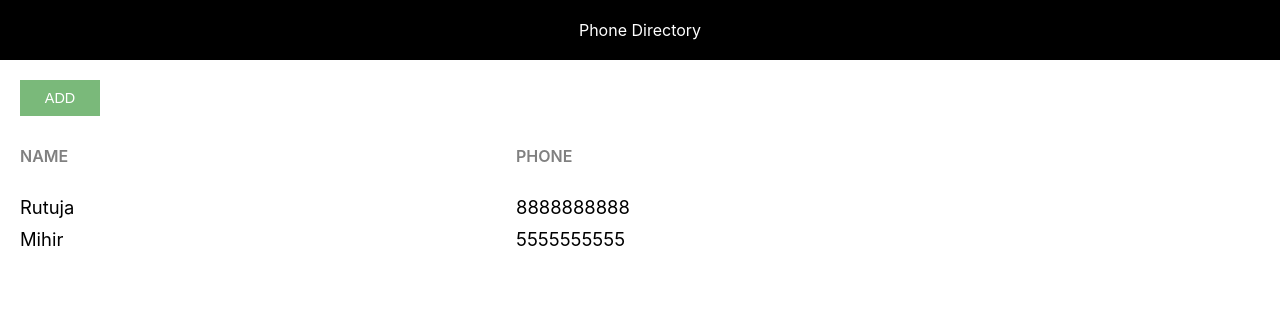
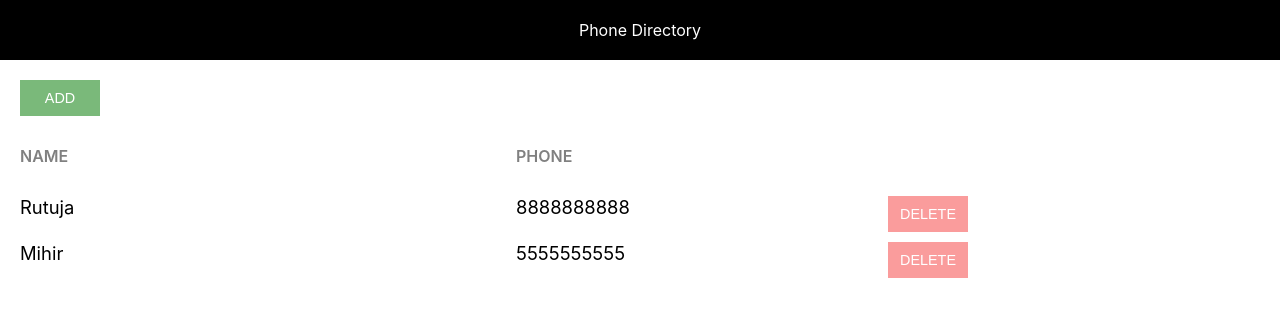
Before and after one commit to Rutuja0699/phone-directory, a React (Create React App) app: page / in a window 1280 px wide. Shown: the top 316 px of the page. Built offline with nearby package versions, Linux system fonts and the light colour scheme.

Commit message:
Added ‘Delete’ button

```diff
--- a/src/App.css
+++ b/src/App.css
@@ -15,6 +15,11 @@
 
 .add-btn {
     background: #7ab97a;
+    color: #fff;
+}
+
+.delete-btn {
+    background: #fa9c9c;
     color: #fff;
 }
 
--- a/src/App.js
+++ b/src/App.js
@@ -28,6 +28,8 @@ function App() {
           <div className="grid-container heading-container">
             <span className="grid-item name-heading">Name</span>
             <span className="grid-item phone-heading">Phone</span>
+
+
           </div>
 
           {
@@ -35,6 +37,8 @@ function App() {
               return <div className="grid-container">
                 <span className="grid-item">{sub.name}</span>
                 <span className="grid-item">{sub.phone}</span>
+                <button className="custom-btn delete-btn">Delete</button>
+
                 </div>
             })
           }
```
